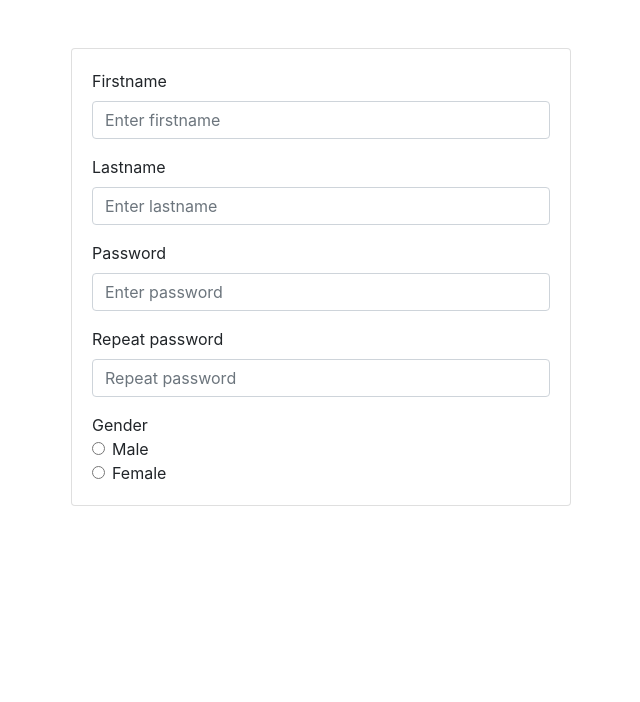
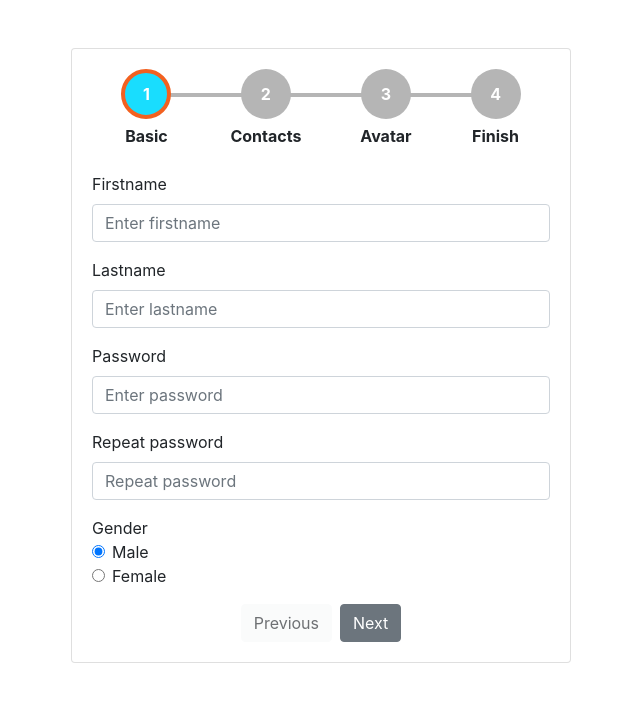
Before and after one commit to andryush/reg-form, a React (Create React App) app: page / in a window 1280 px wide. Shown: the top 702 px of the page, without its empty margins (319-959 px from the left). Built offline with nearby package versions, Linux system fonts and the light colour scheme.

Commit message:
Step Basic completed

```diff
--- a/public/index.html
+++ b/public/index.html
@@ -5,11 +5,11 @@
     <link rel="icon" href="%PUBLIC_URL%/favicon.ico" />
     <meta name="viewport" content="width=device-width, initial-scale=1" />
     <meta name="theme-color" content="#000000" />
+
     <meta
       name="description"
       content="Web site created using create-react-app"
     />
-
     <link rel="manifest" href="%PUBLIC_URL%/manifest.json" />
 
     <title>RRF</title>
--- a/src/components/App/App.jsx
+++ b/src/components/App/App.jsx
@@ -4,62 +4,113 @@ import "bootstrap/dist/css/bootstrap.css";
 
 import "../hoc/FormCard/FormCard";
 import FormCrad from "../hoc/FormCard/FormCard";
-import Field from "../Field/Field";
-import RadioButton from "../RadioButton/RadioButton";
+// import Field from "../Field/Field";
+// import RadioButton from "../RadioButton/RadioButton";
+import ControlButtons from "../ControlButtons/ControlButtons";
+import StatusBar from "../StatusBar/StatusBar";
+import StepBasic from "../StepBasic/StepBasic";
 
 class App extends Component {
+  constructor() {
+    super();
+    this.state = {
+      firstname: "",
+      lastname: "",
+      password: "",
+      repeatPassword: "",
+      gender: "Male",
+      step: 1,
+      errors: {
+        firstname: false,
+        lastname: false,
+        password: false,
+        repeatPassword: false,
+      },
+    };
+  }
+
+  onChange = (event) => {
+    this.setState({
+      [event.target.name]: event.target.value,
+    });
+  };
+
+  onSubmit = (event) => {
+    event.preventDefault();
+
+    const errors = {};
+
+    if (this.state.firstname.length < 5) {
+      errors.firstname = "Must be 5 characters or more";
+    }
+
+    if (this.state.lastname.length < 5) {
+      errors.lastname = "Must be 5 characters or more";
+    }
+
+    if (this.state.password.length < 6) {
+      errors.password = "Must be 6 characters or more";
+    }
+
+    if (this.state.repeatPassword !== this.state.password) {
+      errors.repeatPassword = "Must be equal password";
+    }
+
+    if (Object.keys(errors).length > 0) {
+      this.setState({
+        errors: errors,
+      });
+    } else {
+      this.setState({
+        errors: {},
+      });
+      this.incrementStep();
+    }
+  };
+
+  incrementStep = () => {
+    this.setState((prevState) => ({
+      step: prevState.step + 1,
+    }));
+  };
+
+  decrementStep = () => {
+    this.setState((prevState) => ({
+      step: prevState.step - 1,
+    }));
+  };
+
   render() {
+    const {
+      firstname,
+      lastname,
+      password,
+      repeatPassword,
+      gender,
+      step,
+    } = this.state;
     return (
       <div className="container">
         <FormCrad>
+          <StatusBar step={step}/>
           <form>
-            <Field
-              id="firsname"
-              labelText="Firstname"
-              type="text"
-              name="firstname"
-              placeHolder="Enter firstname"
-            />
+            {step === 1 ? (
+              <StepBasic
+                firstname={firstname}
+                lastname={lastname}
+                password={password}
+                repeatPassword={repeatPassword}
+                gender={gender}
+                step={step}
+                onChange={this.onChange}
+                errors={this.state.errors}
+              />
+            ) : null}
 
-            <Field
-              id="lastname"
-              labelText="Lastname"
-              type="text"
-              name="lastname"
-              placeHolder="Enter lastname"
-            />
-
-            <Field
-              id="password"
-              labelText="Password"
-              type="password"
-              name="password"
-              placeHolder="Enter password"
-            />
-
-            <Field
-              id="repeatPassword"
-              labelText="Repeat password"
-              type="password"
-              name="repeatPassword"
-              placeHolder="Repeat password"
-            />
-
-            <div>Gender</div>
-            <RadioButton
-              type="radio"
-              id="male"
-              name="radio"
-              value="male"
-              labelText="Male"
-            />
-
-            <RadioButton
-              type="radio"
-              id="female"
-              name="radio"
-              value="female"
-              labelText="Female"
+            <ControlButtons
+              onSubmit={this.onSubmit}
+              step={step}
+              decrementStep={this.decrementStep}
             />
           </form>
         </FormCrad>
--- /dev/null
+++ b/src/components/ControlButtons/ControlButtons.jsx
@@ -0,0 +1,22 @@
+import React from "react";
+import "./ControlButtons.css";
+
+function ControlButtons(props) {
+  const { onSubmit, step, decrementStep } = props;
+  return (
+    <div className="d-flex justify-content-center mt-3">
+      <button
+        type="button"
+        className="btn btn-light mr-2"
+        disabled={step === 1}
+        onClick={decrementStep}
+      >
+        Previous
+      </button>
+      <button type="submit" className="btn btn-secondary" onClick={onSubmit}>
+        Next
+      </button>
+    </div>
+  );
+}
+export default ControlButtons;
--- a/src/components/Field/Field.css
+++ b/src/components/Field/Field.css
@@ -0,0 +1,3 @@
+.error-border {
+    border: 1px solid red;
+}
--- a/src/components/Field/Field.jsx
+++ b/src/components/Field/Field.jsx
@@ -2,16 +2,18 @@ import React from "react";
 import "./Field.css";
 
 function Field(props) {
-  const { id, labelText, type, placeHolder, name } = props;
+  const { id, labelText, type, placeHolder, name, onChange, value, error } = props;
   return (
     <div className="form-group">
       <label htmlFor={id}>{labelText}</label>
       <input
         type={type}
         id={id}
-        className="form-control"
+        className={error ? 'form-control error-border' : 'form-control'}
         placeholder={placeHolder}
         name={name}
+        value={value}
+        onChange={onChange}
       />
     </div>
   );
--- a/src/components/RadioButton/RadioButton.jsx
+++ b/src/components/RadioButton/RadioButton.jsx
@@ -2,10 +2,10 @@ import React from 'react';
 import './RadioButton.css';
 
 function RadioButton(props) {
-    const {type, id, name, value, labelText} = props;
+    const {type, id, name, value, labelText, checked, onChange} = props;
     return(
         <div className="form-check">
-            <input type={type} className="form-check-input" id={id} name={name} value={value}/>
+            <input type={type} className="form-check-input" id={id} name={name} value={value} checked={checked} onChange={onChange}/>
             <label htmlFor={id} className="form-check-label">{labelText}</label>
         </div>
     )
--- /dev/null
+++ b/src/components/StatusBar/StatusBar.css
@@ -0,0 +1,51 @@
+.steps-container {
+    display: flex;
+    justify-content: space-around;
+}
+
+.step {
+    display: flex;
+    flex-direction: column;
+    align-items: center;
+    flex-grow: 1;
+    position: relative;
+}
+
+.step-number {
+    display: flex;
+    align-items: center;
+    justify-content: center;
+    width: 50px;
+    height: 50px;
+    font-weight: 700;
+    border-radius: 50%;
+    color: #fff;
+    background-color: #B5B5B5;
+    margin-bottom: 5px;
+    z-index: 1;
+}
+
+.step-title {
+    font-weight: 700;
+}
+
+.step:not(:first-child):before {
+    height: .23em;
+    width: 100%;
+    bottom: 0;
+    left: -50%;
+    top: 1.5rem;
+    content: " ";
+    display: block;
+    position: absolute;
+    background: #b5b5b5;
+}
+
+.active {
+    border: 4px solid #f26120;
+    background: #19ddfe;
+}
+
+.completed {
+    background: #f26120;
+}
--- /dev/null
+++ b/src/components/StatusBar/StatusBar.jsx
@@ -0,0 +1,27 @@
+import React from "react";
+import "./StatusBar.css";
+
+function StatusBar(props) {
+
+  return (
+    <div className="steps-container mb-4">
+        <div className="step">
+            <div className={props.step === 1 ? 'step-number active' : 'step-number' && props.step > 1 ? 'step-number completed' : 'step-number'}>1</div>
+            <div className="step-title">Basic</div>
+        </div>
+        <div className="step">
+            <div className={props.step === 2 ? 'step-number active' : 'step-number' && props.step > 2 ? 'step-number completed' : 'step-number'}>2</div>
+            <div className="step-title">Contacts</div>
+        </div>
+        <div className="step">
+            <div className={props.step === 3 ? 'step-number active' : 'step-number' && props.step > 3 ? 'step-number completed' : 'step-number'}>3</div>
+            <div className="step-title">Avatar</div>
+        </div>
+        <div className="step">
+            <div className={props.step === 4 ? 'step-number active' : 'step-number' && props.step > 4 ? 'step-number completed' : 'step-number'}>4</div>
+            <div className="step-title">Finish</div>
+        </div>
+    </div>
+  );
+}
+export default StatusBar;
--- /dev/null
+++ b/src/components/StepBasic/StepBasic.jsx
@@ -0,0 +1,92 @@
+import React from "react";
+import "./StepBasic.css";
+
+import Field from "../Field/Field";
+import RadioButton from "../RadioButton/RadioButton";
+import ValidationError from "../ValidationError/ValidationError";
+
+function StepBasic(props) {
+  const {
+    firstname,
+    lastname,
+    password,
+    repeatPassword,
+    gender,
+    onChange,
+    errors,
+  } = props;
+
+  return (
+    <>
+      <Field
+        id="firsname"
+        labelText="Firstname"
+        type="text"
+        name="firstname"
+        placeHolder="Enter firstname"
+        onChange={onChange}
+        value={firstname}
+        error={errors.firstname}
+      />
+      <ValidationError error={errors.firstname} />
+
+      <Field
+        id="lastname"
+        labelText="Lastname"
+        type="text"
+        name="lastname"
+        placeHolder="Enter lastname"
+        onChange={onChange}
+        value={lastname}
+        error={errors.lastname}
+      />
+      <ValidationError error={errors.lastname} />
+
+      <Field
+        id="password"
+        labelText="Password"
+        type="password"
+        name="password"
+        placeHolder="Enter password"
+        onChange={onChange}
+        value={password}
+        error={errors.password}
+      />
+      <ValidationError error={errors.password} />
+
+      <Field
+        id="repeatPassword"
+        labelText="Repeat password"
+        type="password"
+        name="repeatPassword"
+        placeHolder="Repeat password"
+        onChange={onChange}
+        value={repeatPassword}
+        error={errors.repeatPassword}
+      />
+      <ValidationError error={errors.repeatPassword} />
+
+      <div>Gender</div>
+      <RadioButton
+        type="radio"
+        id="male"
+        name="gender"
+        value="Male"
+        labelText="Male"
+        checked={gender === "Male"}
+        onChange={onChange}
+      />
+
+      <RadioButton
+        type="radio"
+        id="female"
+        name="gender"
+        value="Female"
+        labelText="Female"
+        checked={gender === "Female"}
+        onChange={onChange}
+      />
+    </>
+  );
+}
+export default StepBasic;
--- /dev/null
+++ b/src/components/ValidationError/ValidationError.jsx
@@ -0,0 +1,14 @@
+import React from "react";
+
+function ValidationError(props) {
+  return (
+    <>
+      {props.error ? (
+        <div class="alert alert-danger" role="alert">
+          {props.error}
+        </div>
+      ) : null}
+    </>
+  );
+}
+export default ValidationError;
```
Also changed, not shown: src/components/ControlButtons/ControlButtons.css (added), src/components/StepBasic/StepBasic.css (added).
